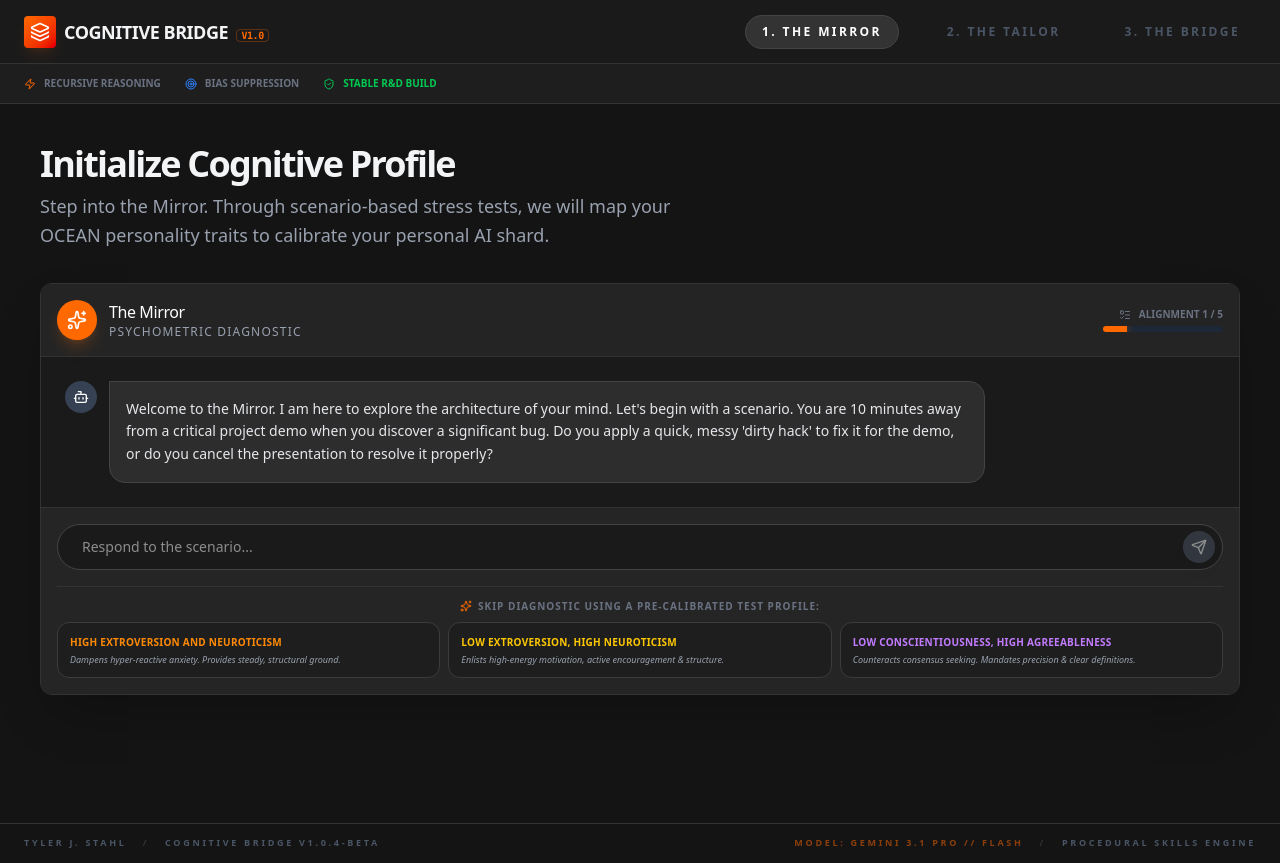
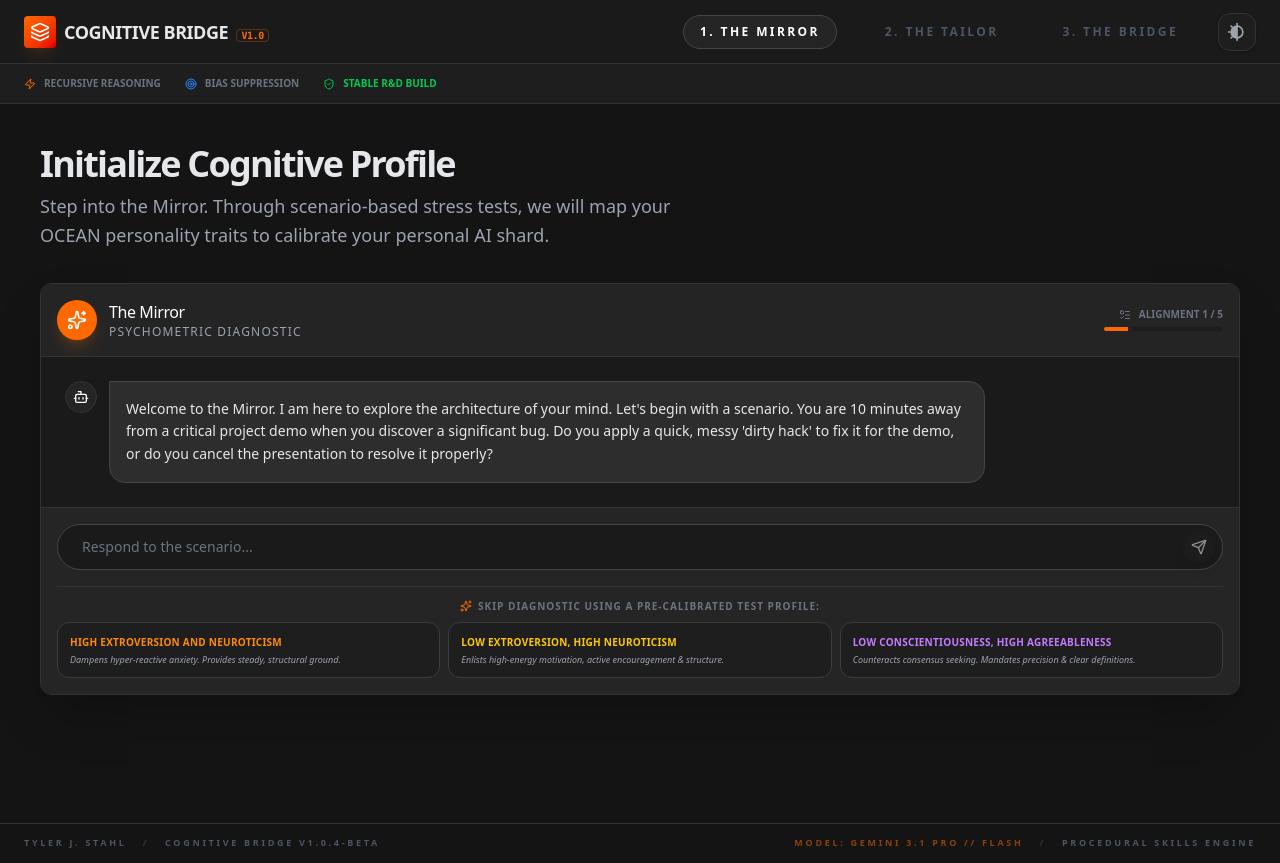
Before and after one commit to VolantTyler/Cognitive-Bridge-Stack-Overlord-Demo, a React (Vite) app: page / in a window 1280 px wide. Built offline with nearby package versions, Linux system fonts and the light colour scheme; no server answers.

Commit message:
feat: add production merge workflow and save local progress

```diff
--- a/src/App.tsx
+++ b/src/App.tsx
@@ -3,7 +3,7 @@
  * SPDX-License-Identifier: Apache-2.0
  */
 
-import React, { useState } from 'react';
+import React, { useState, useEffect } from 'react';
 import { motion, AnimatePresence } from 'motion/react';
 import { Brain, Layers, Dna, ArrowRight, Zap, Target, ShieldCheck, Github } from 'lucide-react';
 import { ModuleId, OceanScores, Message, ComparisonMessage } from './types';
@@ -15,6 +15,30 @@ import Playground from './components/Playground';
 export default function App() {
   const [activeModule, setActiveModule] = useState<ModuleId>('mirror');
   const [scores, setScores] = useState<OceanScores | null>(null);
+
+  // Theme state initialized from localStorage
+  const [isLightMode, setIsLightMode] = useState(() => {
+    if (typeof window !== 'undefined') {
+      const saved = localStorage.getItem('theme');
+      return saved === 'light';
+    }
+    return false;
+  });
+
+  // Synchronize class list on document element
+  useEffect(() => {
+    if (isLightMode) {
+      document.documentElement.classList.add('light');
+    } else {
+      document.documentElement.classList.remove('light');
+    }
+    localStorage.setItem('theme', isLightMode ? 'light' : 'dark');
+  }, [isLightMode]);
+
+  const toggleTheme = () => {
+    setIsLightMode(prev => !prev);
+  };
+
   const [mirrorMessages, setMirrorMessages] = useState<Message[]>([
     { role: 'model', content: "Welcome to the Mirror. I am here to explore the architecture of your mind. Let's begin with a scenario. You are 10 minutes away from a critical project demo when you discover a significant bug. Do you apply a quick, messy 'dirty hack' to fix it for the demo, or do you cancel the presentation to resolve it properly?" }
   ]);
@@ -28,9 +52,9 @@ export default function App() {
   const currentStep = scores ? (activeModule === 'playground' ? 3 : 2) : 1;
 
   return (
-    <div className="min-h-screen bg-[#141414] text-gray-100 flex flex-col font-sans">
+    <div className="min-h-screen bg-bg-primary text-text-secondary flex flex-col font-sans transition-colors duration-300">
       {/* Navigation Header */}
-      <nav className="h-16 bg-[#1a1a1a] border-b border-[#333] px-6 flex items-center justify-between z-50 sticky top-0">
+      <nav className="h-16 bg-bg-secondary border-b border-border-primary px-6 flex items-center justify-between z-50 sticky top-0 transition-colors duration-300">
         <div className="flex items-center gap-2">
           <div className="w-8 h-8 rounded bg-gradient-to-br from-orange-500 to-red-600 flex items-center justify-center shadow-lg shadow-orange-500/10">
             <Layers className="w-5 h-5 text-white" />
@@ -38,6 +62,7 @@ export default function App() {
           <span className="font-bold tracking-tight text-lg">COGNITIVE BRIDGE <span className="text-[10px] font-mono text-orange-500 ml-1 border border-orange-500/30 px-1 rounded uppercase">v1.0</span></span>
         </div>
 
+        <div className="flex items-center gap-6">
           <div className="hidden md:flex items-center gap-8">
             {[
               { id: 'mirror', label: '1. The Mirror', active: activeModule === 'mirror' },
@@ -48,9 +73,9 @@ export default function App() {
                 key={step.id}
                 onClick={() => !step.disabled && setActiveModule(step.id as ModuleId)}
                 disabled={step.disabled}
-              className={`text-xs uppercase tracking-[0.2em] font-bold transition-all px-4 py-2 rounded-full ${step.active
-                ? 'text-white bg-[#333] border border-[#444]'
-                : step.disabled ? 'text-gray-600 cursor-not-allowed' : 'text-gray-400 hover:text-white'
+                className={`text-xs uppercase tracking-[0.2em] font-bold transition-all px-4 py-2 rounded-full cursor-pointer ${step.active
+                  ? 'text-text-primary bg-bg-surface border border-border-secondary'
+                  : step.disabled ? 'text-text-muted-darker cursor-not-allowed' : 'text-text-muted hover:text-text-primary'
                   }`}
               >
                 {step.label}
@@ -58,20 +83,52 @@ export default function App() {
             ))}
           </div>
 
+          {/* Theme Toggle Button */}
+          <button
+            onClick={toggleTheme}
+            className="p-2 rounded-xl bg-bg-tertiary border border-border-primary text-text-muted hover:text-text-primary hover:bg-bg-surface transition-all flex items-center justify-center cursor-pointer shadow-sm relative group overflow-hidden"
+            aria-label="Toggle theme"
+            id="theme-toggle-btn"
+          >
+            <svg
+              className="w-5 h-5 transition-transform duration-500 group-hover:rotate-12 text-text-muted hover:text-text-primary"
+              viewBox="0 0 24 24"
+              fill="none"
+              stroke="currentColor"
+              strokeWidth="2"
+              strokeLinecap="round"
+              strokeLinejoin="round"
+            >
+              {/* Sun rays on the left side */}
+              <path d="M12 2v2" />
+              <path d="M4.93 4.93l1.41 1.41" />
+              <path d="M2 12h2" />
+              <path d="M4.93 19.07l1.41-1.41" />
+              <path d="M12 20v2" />
+
+              {/* Sun left half (filled) */}
+              <path d="M12 5 A 7 7 0 0 0 12 19 Z" fill="currentColor" />
+
+              {/* Moon right crescent (filled) */}
+              <path d="M12 5 A 7 7 0 0 1 12 19 A 5 5 0 0 0 12 5 Z" fill="currentColor" />
+            </svg>
+          </button>
+        </div>
+
       </nav>
 
       {/* Hero / Information Bar (Only on Mirror) */}
       {activeModule === 'mirror' && (
-        <div className="bg-[#1e1e1e] border-b border-[#333] py-3 px-6 overflow-hidden">
+        <div className="bg-bg-tertiary border-b border-border-primary py-3 px-6 overflow-hidden transition-colors duration-300">
           <div className="max-w-7xl mx-auto flex items-center justify-between">
             <div className="flex items-center gap-6">
               <div className="flex items-center gap-2">
                 <Zap className="w-3 h-3 text-orange-500" />
-                <span className="text-[10px] uppercase font-bold text-gray-500">Recursive Reasoning</span>
+                <span className="text-[10px] uppercase font-bold text-text-muted-dark">Recursive Reasoning</span>
               </div>
               <div className="flex items-center gap-2">
                 <Target className="w-3 h-3 text-blue-500" />
-                <span className="text-[10px] uppercase font-bold text-gray-500">Bias Suppression</span>
+                <span className="text-[10px] uppercase font-bold text-text-muted-dark">Bias Suppression</span>
               </div>
               <div className="flex items-center gap-2 text-green-500">
                 <ShieldCheck className="w-3 h-3" />
@@ -95,7 +152,7 @@ export default function App() {
             >
               <div className="mb-8">
                 <h1 className="text-4xl font-bold tracking-tighter mb-2">Initialize Cognitive Profile</h1>
-                <p className="text-gray-400 text-lg leading-relaxed max-w-2xl">Step into the Mirror. Through scenario-based stress tests, we will map your OCEAN personality traits to calibrate your personal AI shard.</p>
+                <p className="text-text-muted text-lg leading-relaxed max-w-2xl">Step into the Mirror. Through scenario-based stress tests, we will map your OCEAN personality traits to calibrate your personal AI shard.</p>
               </div>
               <div className="flex-1 min-h-[500px]">
                 <Mirror
@@ -117,7 +174,7 @@ export default function App() {
             >
               <div className="mb-8 flex items-end justify-between uppercase tracking-widest text-[10px] font-bold text-orange-500">
                 <span>Phase 2: Synthesis Complete</span>
-                <span className="text-gray-500">Bridge Active</span>
+                <span className="text-text-muted-dark">Bridge Active</span>
               </div>
               <div className="flex-1">
                 <Tailor scores={scores} onNext={() => setActiveModule('playground')} />
@@ -135,7 +192,7 @@ export default function App() {
             >
               <div className="mb-6">
                 <h2 className="text-3xl font-bold tracking-tight">Interfacing with Aligned Intelligence</h2>
-                <p className="text-gray-400 mt-1">Directives mapped. Prompt fatigue eliminated. Communicate with your matched model.</p>
+                <p className="text-text-muted mt-1">Directives mapped. Prompt fatigue eliminated. Communicate with your matched model.</p>
               </div>
               <div className="flex-1 min-h-0">
                 <Playground
@@ -151,15 +208,15 @@ export default function App() {
       </main>
 
       {/* Footer Branding */}
-      <footer className="h-10 border-t border-[#333] px-6 flex items-center justify-between text-[9px] uppercase tracking-[0.3em] font-bold text-gray-600 bg-[#141414]">
+      <footer className="h-10 border-t border-border-primary px-6 flex items-center justify-between text-[9px] uppercase tracking-[0.3em] font-bold text-text-muted-darker bg-bg-primary transition-colors duration-300">
         <div className="flex gap-4">
           <span>Tyler J. Stahl</span>
-          <span className="text-[#333]">/</span>
+          <span className="text-border-primary">/</span>
           <span>Cognitive Bridge v1.0.4-BETA</span>
         </div>
         <div className="flex gap-4">
           <span className="text-orange-500/50">Model: Gemini 3.1 Pro // Flash</span>
-          <span className="text-[#333]">/</span>
+          <span className="text-border-primary">/</span>
           <span>Procedural Skills Engine</span>
         </div>
       </footer>
--- a/src/components/Mirror.tsx
+++ b/src/components/Mirror.tsx
@@ -73,24 +73,24 @@ export default function Mirror({ messages, setMessages, onComplete }: MirrorProp
   };
 
   return (
-    <div className="flex flex-col h-full bg-[#1a1a1a] text-white font-sans border border-[#333] rounded-xl overflow-hidden shadow-2xl relative">
-      <div className="sticky top-0 z-20 p-4 bg-[#252525]/95 backdrop-blur-sm border-b border-[#333] flex items-center justify-between">
+    <div className="flex flex-col h-full bg-bg-secondary text-text-primary font-sans border border-border-primary rounded-xl overflow-hidden shadow-2xl relative transition-colors duration-300">
+      <div className="sticky top-0 z-20 p-4 bg-bg-surface/95 backdrop-blur-sm border-b border-border-primary flex items-center justify-between transition-colors duration-300">
         <div className="flex items-center gap-3">
           <div className="w-10 h-10 rounded-full bg-orange-500 flex items-center justify-center shadow-lg shadow-orange-500/20">
             <Sparkles className="w-5 h-5 text-white" />
           </div>
           <div>
-            <h2 className="font-medium tracking-tight text-white">The Mirror</h2>
-            <p className="text-xs text-gray-400 uppercase tracking-widest">Psychometric Diagnostic</p>
+            <h2 className="font-medium tracking-tight text-text-primary">The Mirror</h2>
+            <p className="text-xs text-text-muted uppercase tracking-widest">Psychometric Diagnostic</p>
           </div>
         </div>
 
         <div className="flex flex-col items-end gap-1 min-w-[120px]">
-          <div className="flex items-center gap-2 text-[10px] uppercase font-bold text-gray-500">
+          <div className="flex items-center gap-2 text-[10px] uppercase font-bold text-text-muted-dark">
             <ListTodo className="w-3 h-3" />
             <span>Alignment {Math.min(scenarioCount, maxScenarios)} / {maxScenarios}</span>
           </div>
-          <div className="w-full h-1.5 bg-gray-800 rounded-full overflow-hidden shadow-inner">
+          <div className="w-full h-1.5 bg-bg-tertiary border border-border-primary/20 rounded-full overflow-hidden shadow-inner">
             <motion.div
               initial={{ width: 0 }}
               animate={{ width: `${progressPercent}%` }}
@@ -102,7 +102,7 @@ export default function Mirror({ messages, setMessages, onComplete }: MirrorProp
 
       <div
         ref={scrollRef}
-        className="flex-1 overflow-y-auto p-6 space-y-6 scroll-smooth pt-6"
+        className="flex-1 overflow-y-auto p-6 space-y-6 scroll-smooth pt-6 custom-scrollbar"
       >
         <AnimatePresence initial={false}>
           {messages.map((m, i) => (
@@ -113,15 +113,15 @@ export default function Mirror({ messages, setMessages, onComplete }: MirrorProp
               className={`flex ${m.role === 'user' ? 'justify-end' : 'justify-start'}`}
             >
               <div className={`max-w-[80%] flex gap-3 ${m.role === 'user' ? 'flex-row-reverse' : 'flex-row'}`}>
-                <div className={`w-8 h-8 rounded-full flex items-center justify-center shrink-0 ${
-                  m.role === 'user' ? 'bg-blue-600' : 'bg-gray-700'
+                <div className={`w-8 h-8 rounded-full flex items-center justify-center shrink-0 text-white ${
+                  m.role === 'user' ? 'bg-bg-chat-user' : 'bg-bg-surface border border-border-primary'
                 }`}>
                   {m.role === 'user' ? <User size={16} /> : <Bot size={16} />}
                 </div>
                 <div className={`p-4 rounded-2xl text-sm leading-relaxed ${
                   m.role === 'user'
-                    ? 'bg-blue-600 text-white rounded-tr-none'
-                    : 'bg-[#2d2d2d] text-gray-200 rounded-tl-none border border-[#444]'
+                    ? 'bg-bg-chat-user text-white rounded-tr-none'
+                    : 'bg-bg-chat-model text-text-chat-model rounded-tl-none border border-border-chat-model'
                 }`}>
                   {m.content.split('JSON_SCORES:')[0]}
                   {m.content.includes('JSON_SCORES:') && (
@@ -137,15 +137,15 @@ export default function Mirror({ messages, setMessages, onComplete }: MirrorProp
         </AnimatePresence>
         {isLoading && (
           <div className="flex justify-start">
-            <div className="bg-[#2d2d2d] p-4 rounded-2xl rounded-tl-none border border-[#444] flex items-center gap-2">
-              <Loader2 className="w-4 h-4 animate-spin text-gray-400" />
-              <span className="text-xs text-gray-500 italic">Hermes is analyzing...</span>
+            <div className="bg-bg-chat-model p-4 rounded-2xl rounded-tl-none border border-border-chat-model flex items-center gap-2">
+              <Loader2 className="w-4 h-4 animate-spin text-text-muted" />
+              <span className="text-xs text-text-muted-dark italic">Hermes is analyzing...</span>
             </div>
           </div>
         )}
       </div>
 
-      <div className="p-4 bg-[#252525] border-t border-[#333] flex flex-col gap-4">
+      <div className="p-4 bg-bg-surface border-t border-border-primary flex flex-col gap-4 transition-colors duration-300">
         <div className="relative flex items-center">
           <input
             type="text"
@@ -153,19 +153,19 @@ export default function Mirror({ messages, setMessages, onComplete }: MirrorProp
             onChange={(e) => setInput(e.target.value)}
             onKeyDown={(e) => e.key === 'Enter' && handleSend()}
             placeholder="Respond to the scenario..."
-            className="w-full bg-[#1a1a1a] border border-[#444] rounded-full py-3 px-6 pr-12 text-sm focus:outline-none focus:border-orange-500 transition-colors"
+            className="w-full bg-bg-secondary border border-border-secondary text-text-primary placeholder-text-muted-dark rounded-full py-3 px-6 pr-12 text-sm focus:outline-none focus:border-orange-500 transition-colors"
           />
           <button
             onClick={handleSend}
             disabled={isLoading || !input.trim()}
-            className="absolute right-2 p-2 bg-orange-500 rounded-full hover:bg-orange-600 disabled:opacity-50 disabled:bg-gray-600 transition-all shadow-lg"
+            className="absolute right-2 p-2 bg-orange-500 rounded-full hover:bg-orange-600 disabled:opacity-50 disabled:bg-bg-tertiary transition-all shadow-lg cursor-pointer"
           >
             <Send className="w-4 h-4 text-white" />
           </button>
         </div>
 
-        <div className="border-t border-[#333] pt-3">
-          <div className="text-[10px] uppercase font-bold tracking-widest text-gray-500 mb-2 flex items-center gap-1.5 justify-center">
+        <div className="border-t border-border-primary pt-3">
+          <div className="text-[10px] uppercase font-bold tracking-widest text-text-muted-dark mb-2 flex items-center gap-1.5 justify-center">
             <Sparkles className="w-3 h-3 text-orange-500" />
             Skip diagnostic using a pre-calibrated test profile:
           </div>
@@ -173,28 +173,28 @@ export default function Mirror({ messages, setMessages, onComplete }: MirrorProp
             <button
               onClick={() => onComplete({ openness: 50, conscientiousness: 50, extroversion: 90, agreeableness: 50, neuroticism: 85 })}
               disabled={isLoading}
-              className="p-3 rounded-xl border border-[#3c3c3c] bg-[#1a1a1a]/60 hover:bg-[#2c2c2c] hover:border-orange-500 text-left transition-all disabled:opacity-50 group flex flex-col justify-between cursor-pointer"
+              className="p-3 rounded-xl border border-border-card bg-bg-secondary/60 hover:bg-bg-tertiary hover:border-orange-500 text-left transition-all disabled:opacity-50 group flex flex-col justify-between cursor-pointer"
             >
               <div className="text-[10px] font-bold text-orange-400 uppercase tracking-wide group-hover:text-orange-300 transition-colors">High Extroversion and Neuroticism</div>
-              <div className="text-[9px] text-gray-400 mt-1 italic leading-tight">Dampens hyper-reactive anxiety. Provides steady, structural ground.</div>
+              <div className="text-[9px] text-text-muted mt-1 italic leading-tight">Dampens hyper-reactive anxiety. Provides steady, structural ground.</div>
             </button>
 
             <button
               onClick={() => onComplete({ openness: 50, conscientiousness: 50, extroversion: 15, agreeableness: 50, neuroticism: 90 })}
               disabled={isLoading}
-              className="p-3 rounded-xl border border-[#3c3c3c] bg-[#1a1a1a]/60 hover:bg-[#2c2c2c] hover:border-yellow-500 text-left transition-all disabled:opacity-50 group flex flex-col justify-between cursor-pointer"
+              className="p-3 rounded-xl border border-border-card bg-bg-secondary/60 hover:bg-bg-tertiary hover:border-yellow-500 text-left transition-all disabled:opacity-50 group flex flex-col justify-between cursor-pointer"
             >
               <div className="text-[10px] font-bold text-yellow-400 uppercase tracking-wide group-hover:text-yellow-300 transition-colors">Low Extroversion, High Neuroticism</div>
-              <div className="text-[9px] text-gray-400 mt-1 italic leading-tight">Enlists high-energy motivation, active encouragement & structure.</div>
+              <div className="text-[9px] text-text-muted mt-1 italic leading-tight">Enlists high-energy motivation, active encouragement & structure.</div>
             </button>
 
             <button
               onClick={() => onComplete({ openness: 50, conscientiousness: 15, extroversion: 50, agreeableness: 90, neuroticism: 50 })}
               disabled={isLoading}
-              className="p-3 rounded-xl border border-[#3c3c3c] bg-[#1a1a1a]/60 hover:bg-[#2c2c2c] hover:border-purple-500 text-left transition-all disabled:opacity-50 group flex flex-col justify-between cursor-pointer"
+              className="p-3 rounded-xl border border-border-card bg-bg-secondary/60 hover:bg-bg-tertiary hover:border-purple-500 text-left transition-all disabled:opacity-50 group flex flex-col justify-between cursor-pointer"
             >
               <div className="text-[10px] font-bold text-purple-400 uppercase tracking-wide group-hover:text-purple-300 transition-colors">Low Conscientiousness, High Agreeableness</div>
-              <div className="text-[9px] text-gray-400 mt-1 italic leading-tight">Counteracts consensus seeking. Mandates precision & clear definitions.</div>
+              <div className="text-[9px] text-text-muted mt-1 italic leading-tight">Counteracts consensus seeking. Mandates precision & clear definitions.</div>
             </button>
           </div>
         </div>
--- a/src/index.css
+++ b/src/index.css
@@ -1,14 +1,90 @@
 @import "tailwindcss";
 
+:root {
+  /* Dark Mode (Default) */
+  --bg-primary: #141414;
+  --bg-secondary: #1a1a1a;
+  --bg-tertiary: #1e1e1e;
+  --bg-surface: #252525;
+  --bg-card: #2d2d2d;
+
+  --border-color: #333333;
+  --border-color-light: #444444;
+  --border-color-card: #3c3c3c;
+
+  --text-primary: #ffffff;
+  --text-secondary: #e5e7eb;
+  --text-muted: #9ca3af;
+  --text-muted-dark: #6b7280;
+  --text-muted-darker: #4b5563;
+
+  /* Custom component values */
+  --bg-chat-user: #2563eb; /* blue-600 */
+  --bg-chat-model: #2d2d2d;
+  --border-chat-model: #444444;
+  --text-chat-model: #e5e7eb;
+
+  --bg-modal-aligned: #1a2e1a;
+  --bg-modal-unaligned: #2e1a1a;
+}
+
+:root.light {
+  /* Light Mode (Minimalist Oat Sepia) */
+  --bg-primary: #f7f4eb;
+  --bg-secondary: #ebe5d8;
+  --bg-tertiary: #dfd7c5;
+  --bg-surface: #d8cdb8;
+  --bg-card: #c8baa0;
+
+  --border-color: #ded7c8;
+  --border-color-light: #c8baa0;
+  --border-color-card: #b8ab95;
+
+  --text-primary: #1f1b14;
+  --text-secondary: #383226;
+  --text-muted: #665d4c;
+  --text-muted-dark: #8f8470;
+  --text-muted-darker: #a09580;
+
+  /* Custom component values for light mode readability */
+  --bg-chat-user: #8c7a65; /* warm brown/taupe for user bubbles in light mode */
+  --bg-chat-model: #ebe5d8;
+  --border-chat-model: #ded7c8;
+  --text-chat-model: #383226;
+
+  --bg-modal-aligned: #e8f5e9;
+  --bg-modal-unaligned: #ffebee;
+}
+
 @theme {
-  --color-bg: #141414;
-  --color-surface: #1e1e1e;
-  --color-border: #333333;
+  --color-bg-primary: var(--bg-primary);
+  --color-bg-secondary: var(--bg-secondary);
+  --color-bg-tertiary: var(--bg-tertiary);
+  --color-bg-surface: var(--bg-surface);
+  --color-bg-card: var(--bg-card);
+
+  --color-border-primary: var(--border-color);
+  --color-border-secondary: var(--border-color-light);
+  --color-border-card: var(--border-color-card);
+
+  --color-text-primary: var(--text-primary);
+  --color-text-secondary: var(--text-secondary);
+  --color-text-muted: var(--text-muted);
+  --color-text-muted-dark: var(--text-muted-dark);
+  --color-text-muted-darker: var(--text-muted-darker);
+
+  --color-bg-chat-user: var(--bg-chat-user);
+  --color-bg-chat-model: var(--bg-chat-model);
+  --color-border-chat-model: var(--border-chat-model);
+  --color-text-chat-model: var(--text-chat-model);
+
+  --color-bg-modal-aligned: var(--bg-modal-aligned);
+  --color-bg-modal-unaligned: var(--bg-modal-unaligned);
 }
 
 @layer base {
   body {
-    @apply bg-[#141414] text-white antialiased;
+    @apply bg-bg-primary text-text-primary antialiased transition-colors duration-300;
   }
 }
 
@@ -20,9 +96,9 @@
     background: transparent;
   }
   .custom-scrollbar::-webkit-scrollbar-thumb {
-    @apply bg-[#333] rounded-full;
+    @apply bg-border-primary rounded-full;
   }
   .custom-scrollbar::-webkit-scrollbar-thumb:hover {
-    @apply bg-[#444];
+    @apply bg-border-secondary;
   }
 }
```
Also changed, not shown: src/components/Playground.tsx (+33 -33 lines), src/components/Tailor.tsx (+14 -14 lines). Lines whose indentation alone changed are shown as unchanged.
